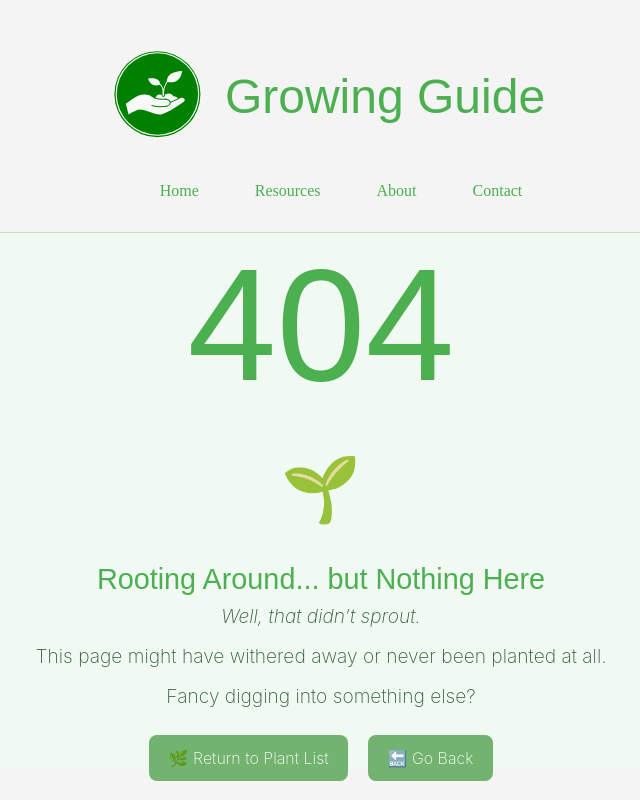
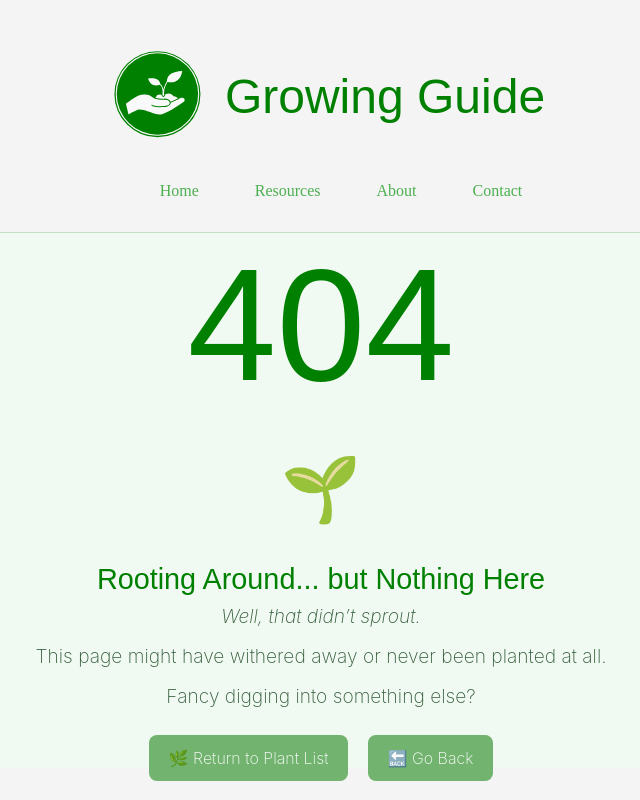
Before and after one commit to runwiththerhythm/growing-guide, a website: page 404.html in a window 1280 px wide. Shown: the whole page, without its empty margins (319-959 px from the left). Drawn offline with Linux system fonts and the light colour scheme; a web font is replaced by a local one.

Commit message:
Make green darker on h1 h2

```diff
--- a/assets/css/style.css
+++ b/assets/css/style.css
@@ -14,7 +14,7 @@ body {
     font-family: "Palanquin Dark", sans-serif;
     font-weight: 400;
     font-size: 3rem;
-    color: #4caf50;
+    color: #008000;
     margin: 0;
   }
 
@@ -22,7 +22,7 @@ body {
     font-family: "Palanquin Dark", sans-serif;
     font-weight: 400;
     font-size: 1.8rem;
-    color: #4caf50;
+    color: #008000;
     margin-top: 20px;
     margin-bottom: 0;
   }
@@ -31,7 +31,7 @@ body {
     font-family: "Palanquin Dark", sans-serif;
     font-weight: 400;
     font-size: 1.4rem;
-    color: #4caf50;
+    color: #008000;
     margin: 0;
 
   }
```
